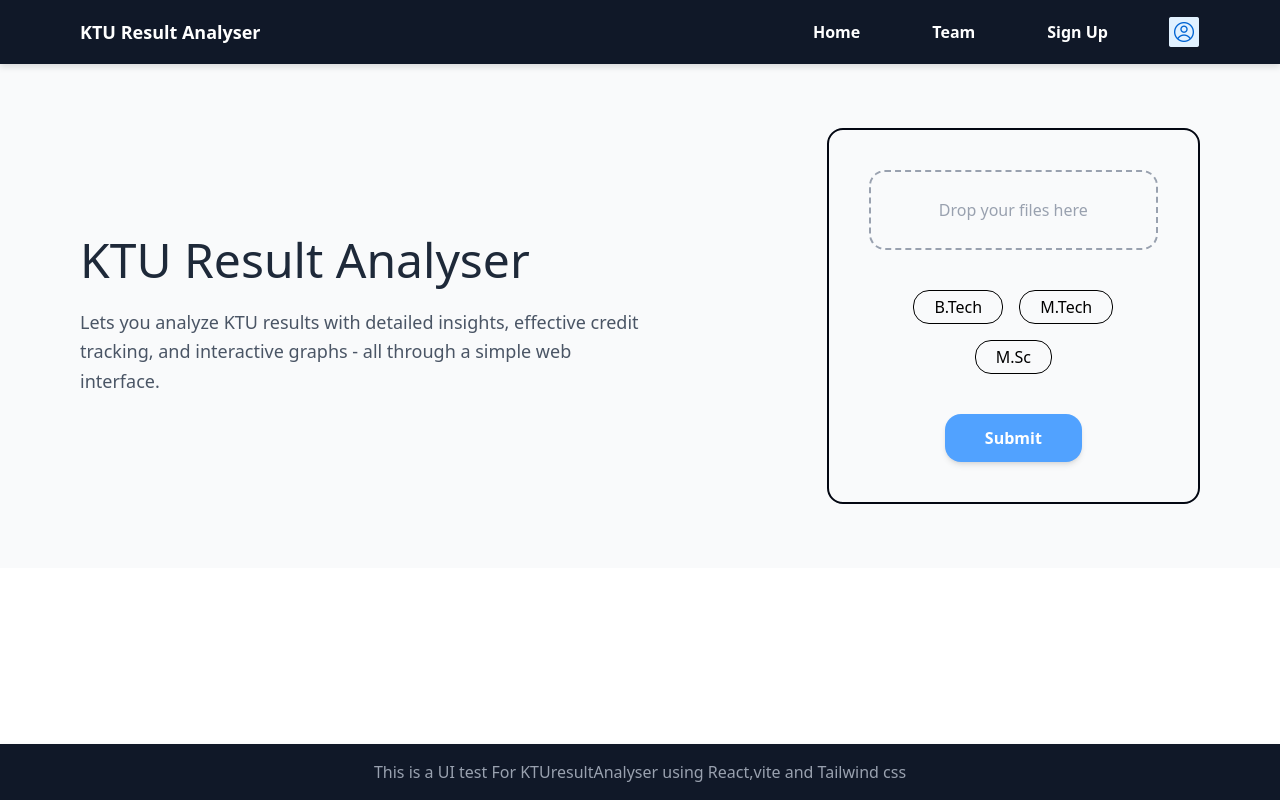
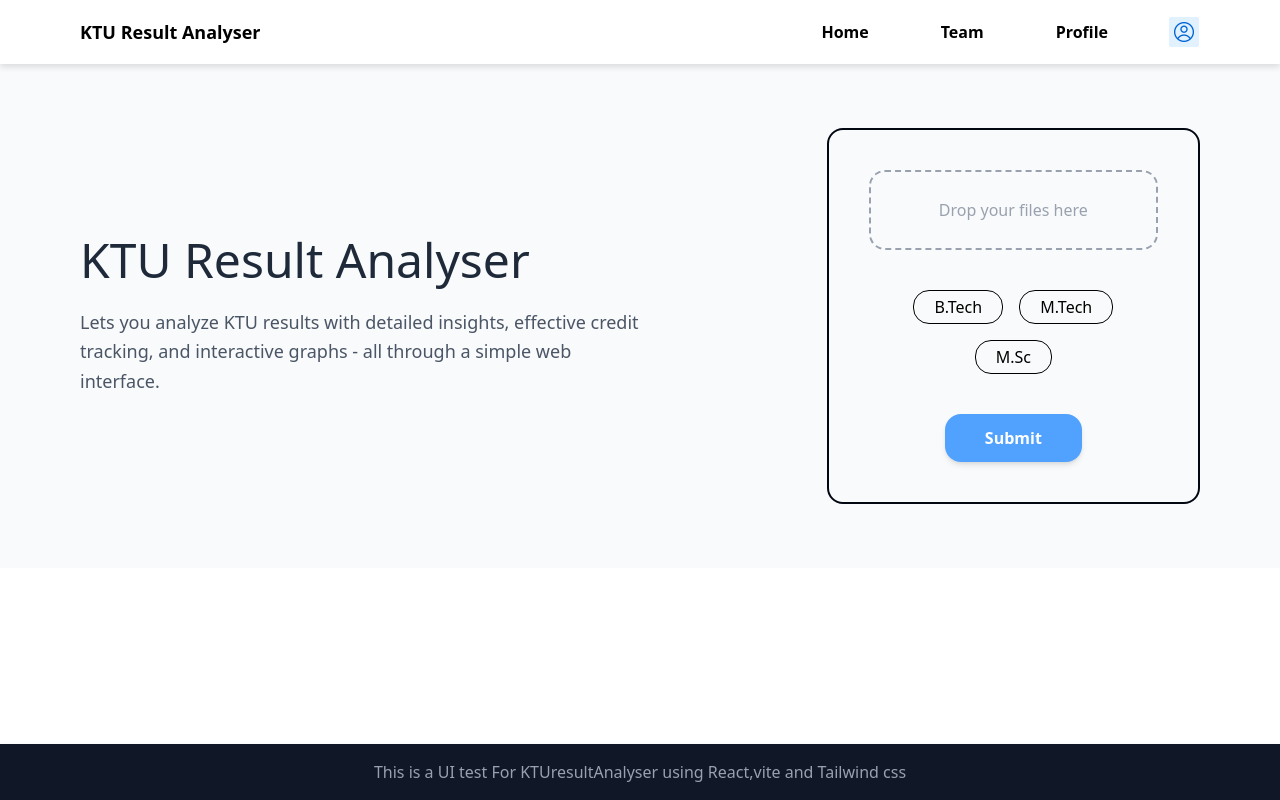
Before and after one commit to Pr0-T0/KTU-Analyser-UI, a React (Vite) app: page / in a window 1280 px wide. Built offline with nearby package versions, Linux system fonts and the light colour scheme.

Commit message:
fixed hamburger menu

```diff
--- a/index.html
+++ b/index.html
@@ -2,7 +2,6 @@
 <html lang="en">
   <head>
     <meta charset="UTF-8" />
-    <link rel="icon" type="image/svg+xml" href="/vite.svg" />
     <meta name="viewport" content="width=device-width, initial-scale=1.0" />
     <link href='https://unpkg.com/boxicons@2.1.4/css/boxicons.min.css' rel='stylesheet'>
     <title>KTU Result Analyser</title>
--- a/src/components/Header.tsx
+++ b/src/components/Header.tsx
@@ -1,20 +1,29 @@
+import { useState } from "react";
 import logo from "../assets/user.png";
 
 const Header = () => {
+
+  const [isMenuOpen, setIsMenuOpen] = useState(false);
   return (
-    <header className='flex justify-between items-center bg-gray-900 text-white py-2 md:px-20 drop-shadow-md'>
+    <header className='flex justify-between items-center bg-white text-black py-2 md:px-20 drop-shadow-md'>
         <a href="#">
           <h1 className='font-bold text-lg hover:scale-105 transition-all'>KTU Result Analyser</h1>
         </a>
         <ul className='hidden xl:flex items-center font-semibold gap-12'>
           <li className='p-3 cursor-pointer transition-all duration-200 hover:underline hover:underline-offset-4 '>Home</li>
           <li className='p-3 cursor-pointer transition-all duration-200 hover:underline hover:underline-offset-4 '>Team</li>
-          <li className='p-3 cursor-pointer transition-all duration-200 hover:underline hover:underline-offset-4 '>Sign Up</li>
+          <li className='p-3 cursor-pointer transition-all duration-200 hover:underline hover:underline-offset-4 '>Profile</li>
           <li className="w-8 h-8 rounded-full object-cover cursor-pointer"><img src={logo} /></li>
         </ul>
 
         <div className="block xl:hidden">
-          <i className="bx bx-menu text-5xl cursor-pointer"></i>
+          <i className="bx bx-menu text-5xl cursor-pointer" onClick={() => setIsMenuOpen(!isMenuOpen)}></i>
+        </div>
+
+        <div className={`absolute xl:hidden top-24 left-0 w-full bg-gray-300 flex flex-col items-center gap-1 font-semibold text-lg transform transition-transform ${isMenuOpen ? 'opacity-100':'opacity-0'}`}>
+            <li className="list-none w-full text-center p-4 hover:bg-gray-400 hover:text-black transition-all cursor-pointer">Home</li>
+            <li className="list-none w-full text-center p-4 hover:bg-gray-400 hover:text-black transition-all cursor-pointer">Team</li>
+            <li className="list-none w-full text-center p-4 hover:bg-gray-400 hover:text-black transition-all cursor-pointer">Profile</li>
         </div>
       </header>
   )
```
